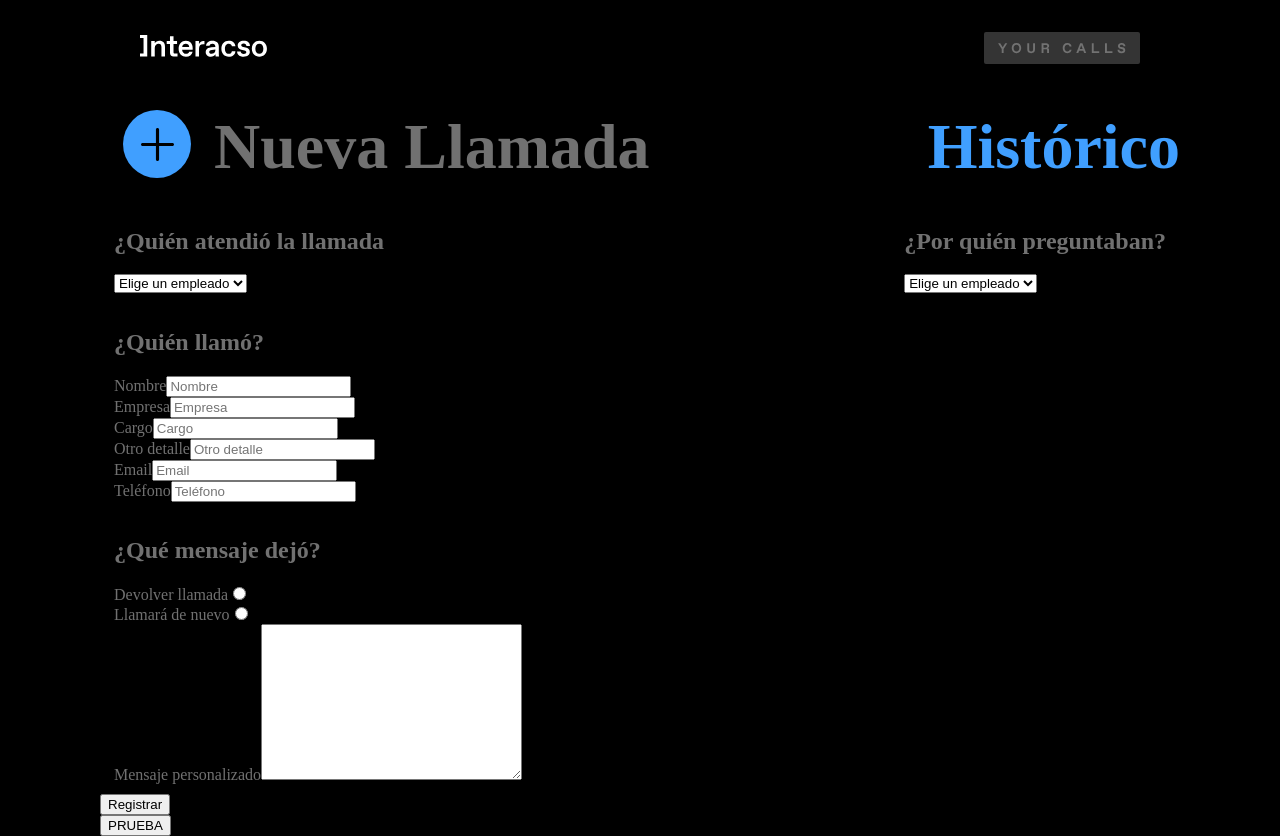
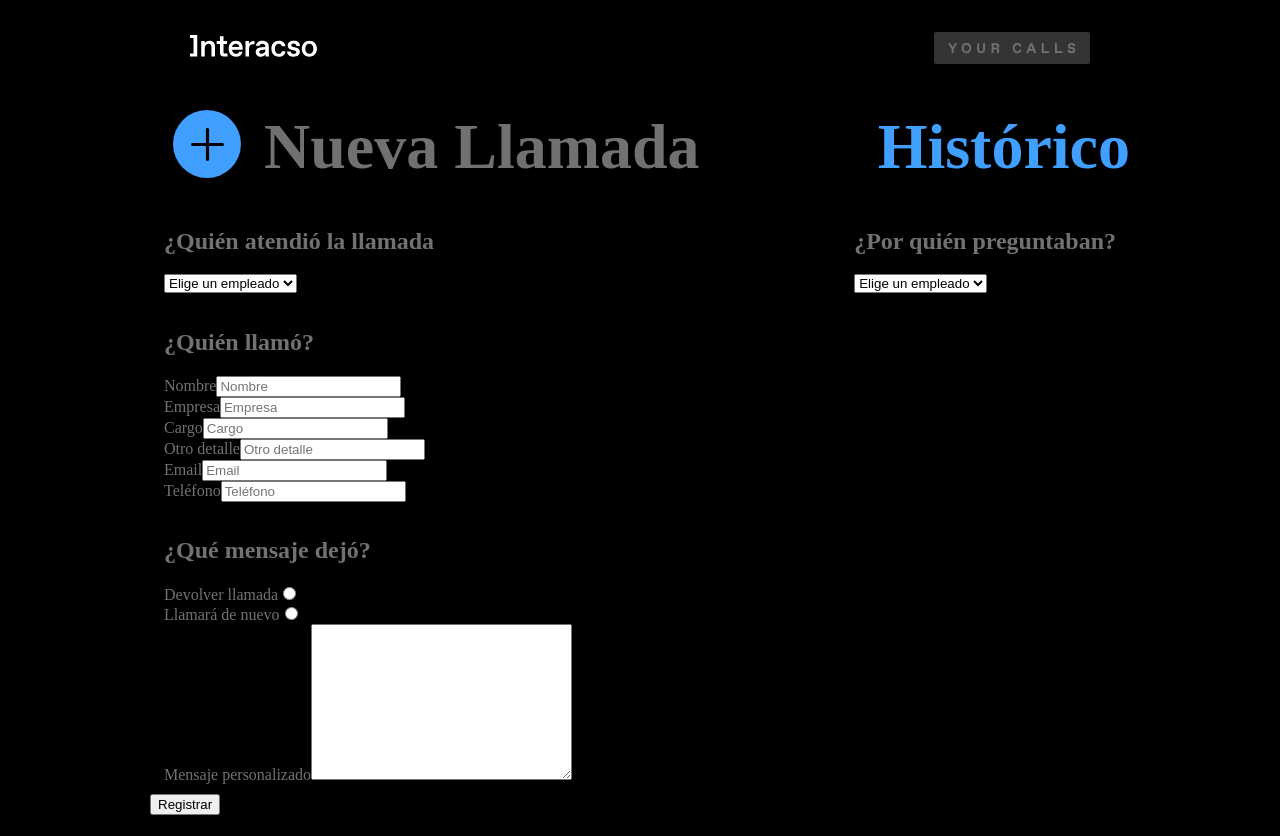
Before and after one commit to alhana-yo/easley-s4-your-calls-app, a React (Create React App) app: page / in a window 1280 px wide. After the commit the page ends 815 px from the top, so only its background shows below. Built offline with nearby package versions, Linux system fonts and the light colour scheme.

Commit message:
prevent submit button send

```diff
--- a/src/App.js
+++ b/src/App.js
@@ -12,8 +12,8 @@ class App extends Component {
 
     this.state= {
       info: {
-        whoCalls: "",
-        requestedEmployee:"",
+        addedBy: "",
+        personRequested:"",
         name: "",
         company:"",
         position:"",
@@ -37,18 +37,19 @@ class App extends Component {
     this.getMessage = this.getMessage.bind(this);
     this.getCustomMessage = this.getCustomMessage.bind(this);
     this.isEmptyOrNot = this.isEmptyOrNot.bind(this);
+    this.sendForm = this.sendForm.bind(this);
 
   }
 
   getWhoCalls(event) {
     const { info } = this.state;
-    const newInfo = { ...info, whoCalls: event.currentTarget.value };
+    const newInfo = { ...info, addedBy: event.currentTarget.value };
     this.setState({ info: newInfo });
   }
 
   getRequestedEmployee(event) {
     const { info } = this.state;
-    const newInfo = { ...info, requestedEmployee: event.currentTarget.value };
+    const newInfo = { ...info, personRequested: event.currentTarget.value };
     this.setState({ info: newInfo });
   }
 
@@ -100,6 +101,11 @@ class App extends Component {
     this.setState({ info: newInfo });
   }
 
+  sendForm(event){
+    event.preventDefault();
+    this.isEmptyOrNot();
+  }
+
   isEmptyOrNot(){
     const incomingInfo = this.state.info;
     if (incomingInfo.name === "" && incomingInfo.company === "" && incomingInfo.position === "" && incomingInfo.phone === 0 && incomingInfo.email === "" && incomingInfo.otherInfo === ""){
@@ -108,8 +114,10 @@ class App extends Component {
       console.log("HAY QUE RELLENAR EL MENSAJE");
     } else {
       console.log("enviar info al servidor");
+
     }
   }
+
 
   render() {
     return (
@@ -208,12 +216,9 @@ class App extends Component {
 
             </fieldset>
 
-            <input type="submit" value="Registrar" />
-
-
+            <input type="submit" value="Registrar" onClick={this.sendForm}/>
 
           </form>
-            <button onClick={this.isEmptyOrNot}>PRUEBA</button>
         </main>
       </div>
     );
--- a/src/styles/App.scss
+++ b/src/styles/App.scss
@@ -6,8 +6,8 @@ body {
 .App{
   height: 100vh;
   font-family: Favorit,'Times New Roman', Times, serif;
-  margin-left: 100px;
-  margin-right: 100px;
+  margin-left: 150px;
+  margin-right: 150px;
 }
 
 .header{
```
